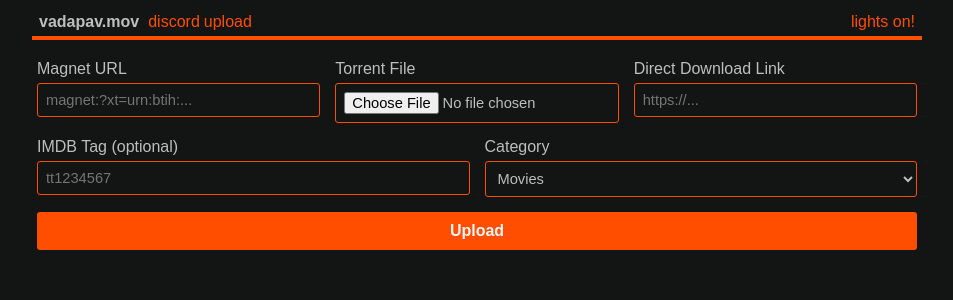
After one commit to puffious/teldrive-serve, a Python web app: template templates/upload.html in a window 1280 px wide. The commit adds this page. Shown: the top 300 px of the page, without its empty margins (163-1116 px from the left). Run offline with Jinja, Linux system fonts and the light colour scheme; the template is opened without the code that fills it, so the values that code supplies are empty.

Commit message:
upload stuff

```diff
--- a/docker-compose.yaml
+++ b/docker-compose.yaml
@@ -12,3 +12,5 @@ services:
         soft: 65536
         hard: 65536
     restart: unless-stopped
+    volumes:
+      - ./stuff:/stuff
--- a/templates/index.html
+++ b/templates/index.html
@@ -121,6 +121,7 @@
     <div class="nav-bar">
         <div style="padding-right: 5px"><a href="/"><strong style="color: var(--text-color, #e0e0e0)">vadapav.mov</strong></a></div>
         <div><a href="https://discord.gg/BxSXTrp46n" target="_blank" rel="noopener noreferrer">discord</a></div>
+        <div><a href="/upload" target="_blank" rel="noopener noreferrer">upload</a></div>
     </div>
     <div style="word-wrap: break-word"><a href="#" id="theme-toggle">lights on!</a></div>
 </div>
--- /dev/null
+++ b/templates/upload.html
@@ -0,0 +1,186 @@
+<!DOCTYPE html>
+<html lang="en" data-user-theme="dark">
+<head>
+    <meta charset="UTF-8"/>
+    <title>vadapav.mov - Upload</title>
+    <meta name="viewport" content="width=device-width, initial-scale=1.0"/>
+    <meta content="#ff6600" name="theme-color"/>
+    <meta name="description" content="Simple, Fast file access."/>
+    <meta name="keywords" content="files, rclone, download, http"/>
+    <link rel="apple-touch-icon" sizes="180x180" href="https://q5zpaf3xz6.ufs.sh/f/aDsPDMfIeEdZHuBPGfk9n5PYTamXwSRq8ZxjI64sAfhdoWpU"/>
+    <link rel="icon" type="image/png" sizes="32x32" href="https://q5zpaf3xz6.ufs.sh/f/aDsPDMfIeEdZbNuq3F1O3RNSC6hLTY597X4wkMolpVsexqWE"/>
+    <link rel="icon" type="image/png" sizes="16x16" href="https://q5zpaf3xz6.ufs.sh/f/aDsPDMfIeEdZDzGmjYUzjLvT63UgaSPkWKwiZRlqXmcMOxDE"/>
+    <link rel="icon" href="https://q5zpaf3xz6.ufs.sh/f/aDsPDMfIeEdZbZ3dqw1O3RNSC6hLTY597X4wkMolpVsexqWE" type="image/x-icon">
+    <link rel="manifest" href="/site.webmanifest"/>
+    <style>
+        :root {
+            --bg-color: #131414;
+            --text-color: #bebebe;
+            --main-color: #ff6600;
+            --sub-color: whitesmoke;
+            --border-color: #444;
+        }
+        [data-user-theme="light"] {
+            --text-color: #000000;
+            --bg-color: #f6f6ef;
+            --main-color: #ff6600;
+            --sub-color: whitesmoke;
+            --border-color: #ddd;
+        }
+        [data-user-theme="dark"] {
+            --bg-color: #131414;
+            --text-color: #bebebe;
+            --main-color: #ff4e00;
+            --sub-color: whitesmoke;
+            --border-color: #444;
+        }
+        body {
+            color: var(--text-color);
+            background-color: var(--bg-color);
+            font-size: 12pt;
+            margin: 8px;
+            font-family: 'Ubuntu', sans-serif;
+        }
+        a { padding: 2px; color: var(--main-color); text-decoration: none; }
+        a:hover { text-decoration: underline; }
+        .header {
+            max-width: 55rem;
+            margin: auto;
+            padding: 5px;
+            display: flex;
+            justify-content: space-between;
+            align-items: center;
+            border-bottom: 4px solid var(--main-color);
+        }
+        .nav-bar { display: flex; flex-direction: row; flex-wrap: wrap; }
+        .upload-container {
+            max-width: 55rem;
+            margin: auto;
+            padding-top: 20px;
+        }
+        .form-row {
+            display: flex;
+            gap: 15px;
+            margin-bottom: 15px;
+        }
+        .form-group {
+            flex: 1;
+            display: flex;
+            flex-direction: column;
+        }
+        .form-group label {
+            margin-bottom: 5px;
+        }
+        .form-input, .form-select {
+            width: 100%;
+            padding: 8px;
+            border: 1px solid var(--main-color);
+            background-color: var(--bg-color);
+            color: var(--text-color);
+            border-radius: 3px;
+            box-sizing: border-box;
+            font-family: inherit;
+            font-size: 11pt;
+        }
+        .submit-btn {
+            background-color: var(--main-color);
+            color: var(--sub-color);
+            border: none;
+            padding: 10px 20px;
+            border-radius: 3px;
+            cursor: pointer;
+            font-size: 12pt;
+            font-weight: bold;
+        }
+        .submit-btn:hover {
+            opacity: 0.9;
+        }
+    </style>
+</head>
+<body>
+<div class="header">
+    <div class="nav-bar">
+        <div style="padding-right: 5px"><a href="/"><strong style="color: var(--text-color)">vadapav.mov</strong></a></div>
+        <div><a href="https://discord.gg/BxSXTrp46n" target="_blank" rel="noopener noreferrer">discord</a></div>
+        <div><a href="/upload" target="_blank" rel="noopener noreferrer">upload</a></div>
+    </div>
+    <div><a href="#" id="theme-toggle">lights on!</a></div>
+</div>
+
+<div class="upload-container">
+    <form id="uploadForm" action="/upload" method="POST" enctype="multipart/form-data">
+        <div class="form-row">
+            <div class="form-group">
+                <label for="magnet">Magnet URL</label>
+                <input type="text" id="magnet" name="magnet" class="form-input" placeholder="magnet:?xt=urn:btih:...">
+            </div>
+            <div class="form-group">
+                <label for="torrent">Torrent File</label>
+                <input type="file" id="torrent" name="torrent" class="form-input" accept=".torrent">
+            </div>
+            <div class="form-group">
+                <label for="ddl">Direct Download Link</label>
+                <input type="url" id="ddl" name="ddl" class="form-input" placeholder="https://...">
+            </div>
+        </div>
+        <div class="form-row">
+            <div class="form-group">
+                <label for="imdb">IMDB Tag (optional)</label>
+                <input type="text" id="imdb" name="imdb" class="form-input" placeholder="tt1234567">
+            </div>
+            <div class="form-group">
+                <label for="category">Category</label>
+                <select id="category" name="category" class="form-select" required>
+                    <option value="movies">Movies</option>
+                    <option value="shows">Shows</option>
+                    <option value="hindi">Hindi</option>
+                </select>
+            </div>
+        </div>
+        <div class="form-group">
+            <button type="submit" class="submit-btn">Upload</button>
+        </div>
+    </form>
+</div>
+
+<script>
+    (function () {
+        // Theme persistence
+        const userPreferredTheme = localStorage.getItem("theme");
+        const theme = userPreferredTheme === "light" ? "light" : "dark";
+        document.documentElement.setAttribute("data-user-theme", theme);
+
+        window.addEventListener("DOMContentLoaded", () => {
+            // Theme toggle button
+            const themeToggle = document.getElementById("theme-toggle");
+            if (themeToggle) {
+                themeToggle.textContent = document.documentElement.getAttribute("data-user-theme") === "dark" ? "lights on!" : "go dark?";
+                themeToggle.addEventListener("click", (event) => {
+                    event.preventDefault();
+                    const currentTheme = document.documentElement.getAttribute("data-user-theme");
+                    const newTheme = currentTheme === "dark" ? "light" : "dark";
+                    document.documentElement.setAttribute("data-user-theme", newTheme);
+                    localStorage.setItem("theme", newTheme);
+                    event.target.textContent = newTheme === "dark" ? "lights on!" : "go dark?";
+                });
+            }
+
+            // Form validation
+            const uploadForm = document.getElementById("uploadForm");
+            if (uploadForm) {
+                uploadForm.addEventListener("submit", function(event) {
+                    const magnet = document.getElementById("magnet").value.trim();
+                    const torrent = document.getElementById("torrent").value;
+                    const ddl = document.getElementById("ddl").value.trim();
+
+                    if (!magnet && !torrent && !ddl) {
+                        alert("Please provide a Magnet URL, a .torrent file, or a Direct Download Link.");
+                        event.preventDefault(); // Prevent form submission
+                    }
+                });
+            }
+        });
+    })();
+</script>
+</body>
+</html>
```
Also changed, not shown: 3 other files.
